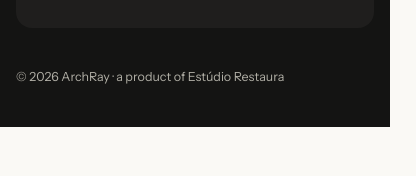
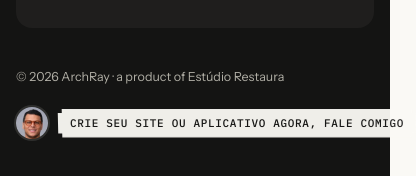
Before and after one commit to ojhondev/oraclo, a Next.js app: page /site in a window 390 px wide. Shown: the part 9541-9717 px from the top of the page, 416 px wide, since content can reach past the window. Before the commit the page ends 9668 px from the top, so only its background shows below. Built offline with nearby package versions, Linux system fonts and the light colour scheme; no server answers.

Commit message:
Rodapé: crédito Desenvolvido por @ojhondev
Co-Authored-By: Claude Sonnet 5.5 <noreply@anthropic.com>

```diff
--- a/src/app/layout.tsx
+++ b/src/app/layout.tsx
@@ -14,7 +14,7 @@ const sans = Instrument_Sans({
 const mono = IBM_Plex_Mono({
   variable: "--font-mono-ui",
   subsets: ["latin"],
-  weight: ["400", "500"],
+  weight: ["400", "500", "700"],
   display: "swap",
 });
 const serif = Source_Serif_4({
--- /dev/null
+++ b/src/components/credito.css
@@ -0,0 +1,134 @@
+.credito {
+  /* paleta do rodapé escuro do ArchRay (.site-ink) */
+  --credito-texto: #b0aea5;
+  --credito-destaque: #faf9f5;
+  --credito-linha: #30302e;
+  --credito-fundo-pagina: #141413;
+  --credito-selo: #faf9f5;
+  --credito-selo-texto: #141413;
+  --credito-verde: #3ddc84;
+
+  display: inline-flex;
+  align-items: center;
+  gap: 10px;
+  font-family: var(--font-mono-ui, "IBM Plex Mono"), ui-monospace, monospace;
+  font-size: 13px;
+  letter-spacing: normal;
+  text-decoration: none;
+  color: var(--credito-texto);
+}
+
+/* ---------- foto */
+.credito-avatar {
+  position: relative;
+  flex-shrink: 0;
+}
+.credito-foto {
+  display: block;
+  width: 32px;
+  height: 32px;
+  border-radius: 999px;
+  object-fit: cover;
+  opacity: 0.7;
+  filter: grayscale(1);
+  box-shadow: 0 0 0 2px var(--credito-linha);
+  transition: filter 0.5s ease, opacity 0.5s ease, box-shadow 0.5s ease;
+}
+.credito-ponto {
+  position: absolute;
+  right: -2px;
+  bottom: -2px;
+  width: 10px;
+  height: 10px;
+  border-radius: 999px;
+  background: var(--credito-verde);
+  box-shadow: 0 0 0 2px var(--credito-fundo-pagina);
+  transform: scale(0);
+  transition: transform 0.3s ease;
+}
+.credito:hover .credito-foto,
+.credito:focus-visible .credito-foto {
+  opacity: 1;
+  filter: grayscale(0);
+  box-shadow: 0 0 0 2px var(--credito-verde);
+}
+.credito:hover .credito-ponto,
+.credito:focus-visible .credito-ponto {
+  transform: scale(1);
+}
+
+/* ---------- texto que gira e vira o selo */
+.credito-troca {
+  display: inline-grid;
+  align-items: center;
+  justify-items: start;
+  perspective: 600px;
+}
+.credito-troca > span {
+  grid-area: 1 / 1;
+  backface-visibility: hidden;
+  transition: transform 0.55s cubic-bezier(0.2, 0.7, 0.2, 1), opacity 0.35s ease;
+}
+.credito-texto {
+  transform: rotateX(0deg);
+}
+.credito-texto strong {
+  font-weight: 700;
+  color: var(--credito-destaque);
+}
+.credito-cta {
+  padding: 6px 12px;
+  background: var(--credito-selo);
+  color: var(--credito-selo-texto);
+  font-size: 11px;
+  font-weight: 500;
+  letter-spacing: 0.06em;
+  text-transform: uppercase;
+  white-space: nowrap;
+  transform: rotateX(-90deg);
+  opacity: 0;
+  /* cantos "pixelados" */
+  clip-path: polygon(
+    0 4px, 4px 4px, 4px 0, calc(100% - 4px) 0, calc(100% - 4px) 4px, 100% 4px,
+    100% calc(100% - 4px), calc(100% - 4px) calc(100% - 4px), calc(100% - 4px) 100%,
+    4px 100%, 4px calc(100% - 4px), 0 calc(100% - 4px)
+  );
+}
+.credito:hover .credito-texto,
+.credito:focus-visible .credito-texto {
+  transform: rotateX(90deg);
+  opacity: 0;
+}
+.credito:hover .credito-cta,
+.credito:focus-visible .credito-cta {
+  transform: rotateX(0deg);
+  opacity: 1;
+}
+
+/* ---------- telas de toque: alterna sozinho */
+@media (hover: none) {
+  .credito-texto { animation: credito-sai 7s cubic-bezier(0.2, 0.7, 0.2, 1) infinite; }
+  .credito-cta { animation: credito-entra 7s cubic-bezier(0.2, 0.7, 0.2, 1) infinite; }
+  .credito-foto { animation: credito-cor 7s ease infinite; }
+}
+@keyframes credito-sai {
+  0%, 45% { transform: rotateX(0deg); opacity: 1; }
+  52%, 93% { transform: rotateX(90deg); opacity: 0; }
+  100% { transform: rotateX(0deg); opacity: 1; }
+}
+@keyframes credito-entra {
+  0%, 45% { transform: rotateX(-90deg); opacity: 0; }
+  52%, 93% { transform: rotateX(0deg); opacity: 1; }
+  100% { transform: rotateX(-90deg); opacity: 0; }
+}
+@keyframes credito-cor {
+  0%, 45%, 100% { filter: grayscale(1); opacity: 0.7; }
+  52%, 93% { filter: grayscale(0); opacity: 1; }
+}
+
+@media (prefers-reduced-motion: reduce) {
+  .credito-troca > span { transition: opacity 0.2s ease; }
+  .credito-texto,
+  .credito-cta,
+  .credito-foto { animation: none !important; }
+}
--- /dev/null
+++ b/src/components/credito.tsx
@@ -0,0 +1,38 @@
+/**
+ * Assinatura "Desenvolvido por @ojhondev".
+ * P&B discreta; no hover a foto ganha cor e o texto gira no lugar,
+ * virando o selo "Crie seu site ou aplicativo agora, fale comigo".
+ * Em telas de toque (sem hover) os dois se alternam sozinhos.
+ *
+ * Uso: <Credito site="Nome do Site" />
+ * Requer: /public/ojhondev.webp e o arquivo credito.css importado.
+ */
+const WHATSAPP = "5514998570045";
+
+export function Credito({ site = "seu site" }: { site?: string }) {
+  const link = `https://wa.me/${WHATSAPP}?text=${encodeURIComponent(
+    `Olá, Jhonatan! Vi o site ${site} e quero criar meu site ou aplicativo.`,
+  )}`;
+
+  return (
+    <a
+      href={link}
+      target="_blank"
+      rel="noopener noreferrer"
+      className="credito"
+      aria-label="Desenvolvido por @ojhondev — crie seu site ou aplicativo agora, fale comigo no WhatsApp"
+    >
+      <span className="credito-avatar">
+        {/* eslint-disable-next-line @next/next/no-img-element */}
+        <img src="/ojhondev.webp" alt="" width={32} height={32} className="credito-foto" />
+        <span className="credito-ponto" />
+      </span>
+      <span className="credito-troca" aria-hidden>
+        <span className="credito-texto">
+          Desenvolvido por <strong>@ojhondev</strong>
+        </span>
+        <span className="credito-cta">Crie seu site ou aplicativo agora, fale comigo</span>
+      </span>
+    </a>
+  );
+}
--- a/src/components/site/site-footer.tsx
+++ b/src/components/site/site-footer.tsx
@@ -3,6 +3,8 @@ import { ChevronDown } from "lucide-react";
 import { BrandLogo, BrandMark } from "@/components/brand";
 import { SITE } from "@/lib/site/site-copy";
 import type { Lang } from "@/lib/site/lang";
+import { Credito } from "@/components/credito";
+import "@/components/credito.css";
 
 /** Rodapé escuro na estrutura da Anthropic: marca à esquerda, grupos de links em acordeão à direita. */
 export function SiteFooter({ lang }: { lang: Lang }) {
@@ -69,9 +71,12 @@ export function SiteFooter({ lang }: { lang: Lang }) {
         </p>
       </a>
 
-      <p className="mt-10 text-[12.5px] text-muted-foreground">
-        © {new Date().getFullYear()} ArchRay · {en ? "a product of Estúdio Restaura" : "um produto Estúdio Restaura"}
-      </p>
+      <div className="mt-10 flex flex-col gap-5 sm:flex-row sm:items-center sm:justify-between">
+        <p className="text-[12.5px] text-muted-foreground">
+          © {new Date().getFullYear()} ArchRay · {en ? "a product of Estúdio Restaura" : "um produto Estúdio Restaura"}
+        </p>
+        <Credito site="ArchRay" />
+      </div>
     </footer>
   );
 }
```
Also changed, not shown: public/ojhondev.webp (added).
